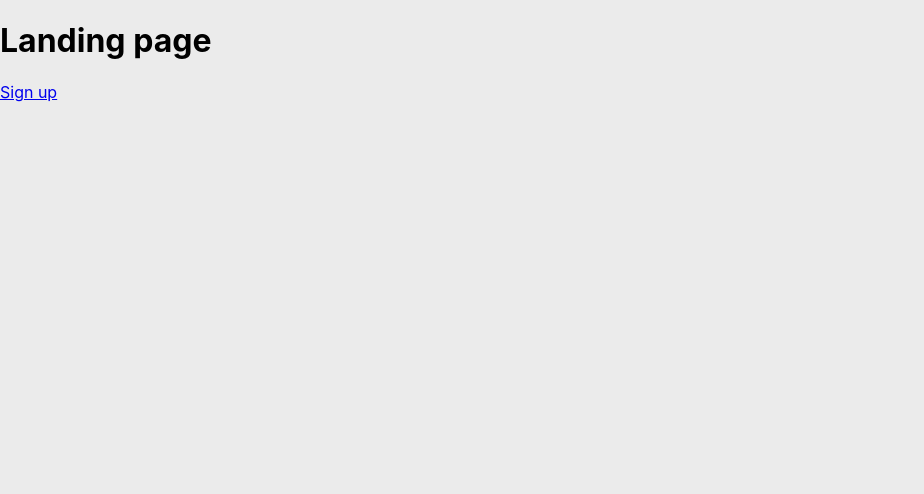
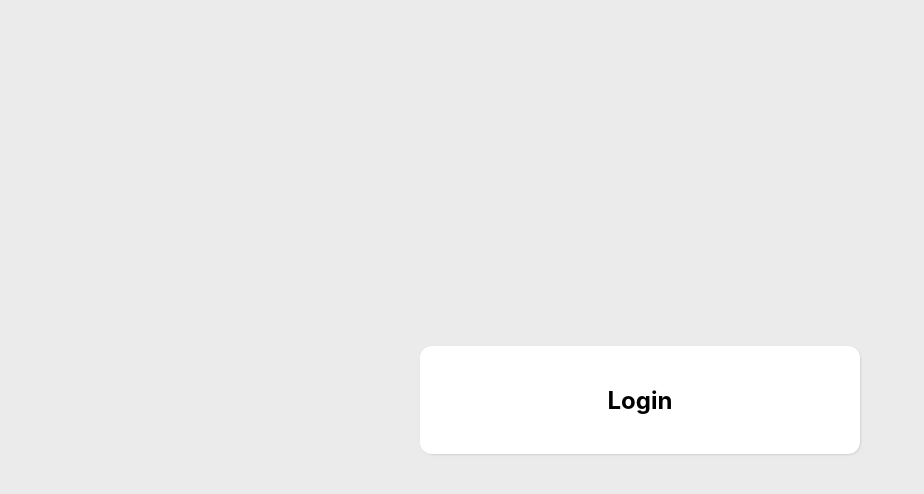
Before and after one commit to Nithya1991/bookstore, a React (Create React App) app: page /login in a window 1280 px wide. Shown: the top 494 px of the page, without its empty margins (0-924 px from the left). Built offline with nearby package versions, Linux system fonts and the light colour scheme.

Commit message:
add common routes

```diff
--- a/src/App.js
+++ b/src/App.js
@@ -1,14 +1,12 @@
 import './App.css';
-import Signup from './pages/signup'
-import {Link, Route} from 'react-router-dom';
+import UnAuthenticatedRoutes from './non-auth-routes';
+import React from 'react';
 
 function App() {
   return (
-    <div className="App">
-      <h1>Landing page</h1>
-      <Link to="/signup">Sign up</Link>
-      <Route path="/signup" component={Signup} />
-    </div>
+    <>
+      <UnAuthenticatedRoutes />
+    </>
   );
 }
 
--- /dev/null
+++ b/src/non-auth-routes.js
@@ -0,0 +1,21 @@
+import {BrowserRouter as Router, Route, Switch} from 'react-router-dom';
+import Home from './pages/home';
+import Signup from './pages/signup'
+import Login from './pages/login'
+
+
+export default function UnAuthenticatedRoutes() {
+    return (
+        <Router>
+          <Route exact path="/">
+            <Home />
+          </Route>
+          <Route path="/signup">
+            <Signup />
+          </Route>
+          <Route path="/login">
+            <Login />
+          </Route>
+        </Router>
+    )
+}
--- /dev/null
+++ b/src/pages/home.js
@@ -0,0 +1,10 @@
+import {Link} from 'react-router-dom';
+
+export default function Home() {
+    return (
+      <div className="home-page">
+        <h1>Landing page</h1>
+        <Link to="/signup">Sign up</Link>
+      </div>
+    );
+}
--- /dev/null
+++ b/src/pages/login.js
@@ -0,0 +1,11 @@
+export default function Login() {
+    return (
+      <div className="signup-container">
+        <div className="signup-box">
+          <div className="signup-form">
+            <h2 className="text-center">Login</h2>
+          </div>
+        </div>
+      </div>
+    );
+}
```
